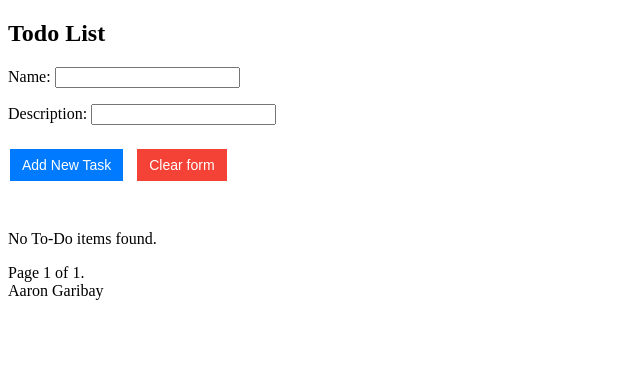
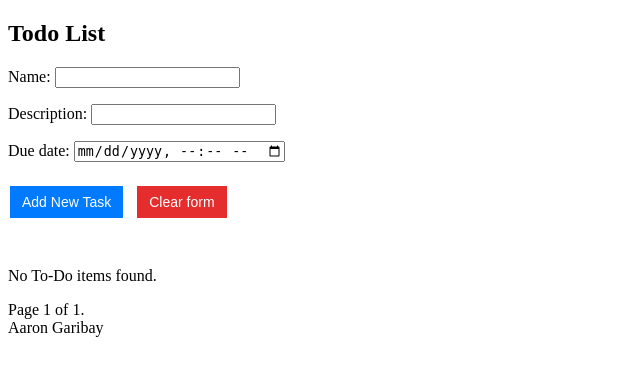
Before and after one commit to aHardReset/todo-django, a Django app: page /todos/ in a window 1280 px wide. Shown: the part 26-402 px from the top of the page, without its empty margins (0-640 px from the left). Run offline with Django 5.2, Linux system fonts and the light colour scheme; the visitor is signed in with stand-in values (Sample User, id 1); data comes from the database, SQL or seed files in the repository; data that the repository does not hold is empty.

Commit message:
adding due date to tasks

```diff
--- a/yuhu_challenge/todos/forms.py
+++ b/yuhu_challenge/todos/forms.py
@@ -6,7 +6,15 @@ from .models import ToDoItem
 class ToDoForm(forms.ModelForm):
     class Meta:
         model = ToDoItem
-        fields = ["name", "description"]
+        fields = [
+            "name",
+            "description",
+            "due_date",
+        ]
+
+        widgets = {
+            "due_date": forms.DateTimeInput(attrs={"type": "datetime-local"}),
+        }
 
 
 class ToDoDelete(forms.ModelForm):
--- a/yuhu_challenge/todos/models.py
+++ b/yuhu_challenge/todos/models.py
@@ -6,6 +6,8 @@ class ToDoItem(models.Model):
     name = models.CharField(max_length=255, null=False, blank=False)
     description = models.CharField(max_length=500, blank=True)
     user = models.ForeignKey(User, on_delete=models.CASCADE)
+    due_date = models.DateTimeField(default=None, null=True)
     is_done = models.BooleanField(default=False)
+
     created_at = models.DateTimeField(auto_now_add=True)
     updated_at = models.DateTimeField(auto_now=True)
--- a/yuhu_challenge/todos/static/todos/styles.css
+++ b/yuhu_challenge/todos/static/todos/styles.css
@@ -14,6 +14,12 @@
 .item-info {
   flex-grow: 1;
   margin-right: 10px;
+  align-items: center;
+  display: flex;
+}
+
+.item-values {
+  padding-left: 30px;
 }
 
 .action-buttons {
@@ -35,8 +41,8 @@
   margin-top: 20px;
 }
 
-.modify-btn {
-  background-color: #00ff80;
+.button-anchor-secondary {
+  background-color: #01662b;
   color: white;
   border: none;
   padding: 8px 12px;
@@ -49,14 +55,11 @@
   transition-duration: 0.4s;
 }
 
-.modify-btn:hover {
-  background-color: #00b345;
+.button-anchor-secondary:hover {
+  background-color: #03883a;
 }
 
-
-button[type="submit"] {
-  background-color: #007bff;
-  color: white;
+.button {
   border: none;
   padding: 8px 12px;
   text-align: center;
@@ -68,16 +71,29 @@ button[type="submit"] {
   transition-duration: 0.4s;
 }
 
-button[type="reset"] {
-  background-color: #f44336;
+.button-primary {
+  background-color: #007bff;
   color: white;
-  border: none;
-  padding: 8px 12px;
-  text-align: center;
-  text-decoration: none;
-  display: inline-block;
-  font-size: 14px;
-  margin: 4px 2px;
-  cursor: pointer;
-  transition-duration: 0.4s;
 }
+
+.button-primary:hover {
+  background-color: #0095ff;
+}
+
+.button-secondary {
+  background-color: #01662b;
+  color: white;
+}
+
+.button-secondary:hover {
+  background-color: #03883a;
+}
+
+.button-warning {
+  background-color: #e10808d8;
+  color: white;
+}
+
+.button-warning:hover {
+  background-color: #fd3737d8;
+}
--- a/yuhu_challenge/todos/templates/todos/base_generic.html
+++ b/yuhu_challenge/todos/templates/todos/base_generic.html
@@ -2,7 +2,7 @@
 <html lang="en">
 <head>
     <meta charset="UTF-8">
-    <title>{% block title %}Default Title{% endblock %}</title>
+    <title>{% block title %}Django To-Do{% endblock %}</title>
     {% load static %}
     <link rel="stylesheet" href="{% static 'todos/styles.css' %}">
 </head>
--- a/yuhu_challenge/todos/templates/todos/todo_list.html
+++ b/yuhu_challenge/todos/templates/todos/todo_list.html
@@ -6,28 +6,35 @@
     {% csrf_token %}
     {{ form.as_p }}
     <div class="buttons-container">
-        <button type="submit">Add New Task</button>
-        <button type="reset">Clear form</button>
+        <button type="submit" class="button button-primary">Add New Task</button>
+        <button type="reset" class="button button-warning">Clear form</button>
     </div>
 </form>
 <div class="todos">
 {% for todo in todos %}
 <div class="todo-item">
     <div class="item-info">
+        <div class="item-values">
             <strong>{{ todo.name }}</strong> <strong>-</strong>
             {% if todo.description %}
                 <span>{{ todo.description }}</span>
             {% else %}
                 <span>No Description</span>
             {% endif %}<strong>-</strong>
+
+            {% if todo.due_date %}
+                <span>{{ todo.due_date|timeuntil }}  <strong>-</strong>
+            {% endif %}
+
             <i>{{ todo.user.email }}</i>
+        </div>
     </div>
     <div class="action-buttons">
         <form method="post" action="{% url 'todos:delete' todo.id %}">
             {% csrf_token %}
-            <button type="submit">Done</button>
+            <button type="submit" class="button button-warning">Delete</button>
         </form>
-        <a href="{% url 'todos:update' todo.id %}" class="modify-btn" >Modify</a>
+        <a href="{% url 'todos:update' todo.id %}" class="button-anchor-secondary" >Modify</a>
     </div>
 </div>
 
--- a/yuhu_challenge/todos/templates/todos/update_todo.html
+++ b/yuhu_challenge/todos/templates/todos/update_todo.html
@@ -8,8 +8,8 @@
     {{ form.as_p }}
 
     <div class="buttons-container">
-        <button type="submit">Save Changes</button>
-        <a href="{% url 'todos:list' %}" class="modify-btn">Return</a>
+        <button type="submit" class="button button-primary">Save Changes</button>
+        <a href="{% url 'todos:list' %}" class="button-anchor-secondary ">Return</a>
     </div>
 </form>
 
--- a/yuhu_challenge/todos/views.py
+++ b/yuhu_challenge/todos/views.py
@@ -18,7 +18,10 @@ class CombinedTodoView(LoginRequiredMixin, TemplateView):
         context = {}
         context["form"] = self.form_create()
         paginator = Paginator(
-            self.model.objects.filter(user__email=request.user.email), 5
+            self.model.objects.filter(user__email=request.user.email).order_by(
+                "-created_at"
+            ),
+            5,
         )
         page_number = 1
         form = self.form_create()
```
Also changed, not shown: yuhu_challenge/todos/migrations/0005_todoitem_due_date.py (added). Lines whose indentation alone changed are shown as unchanged.
